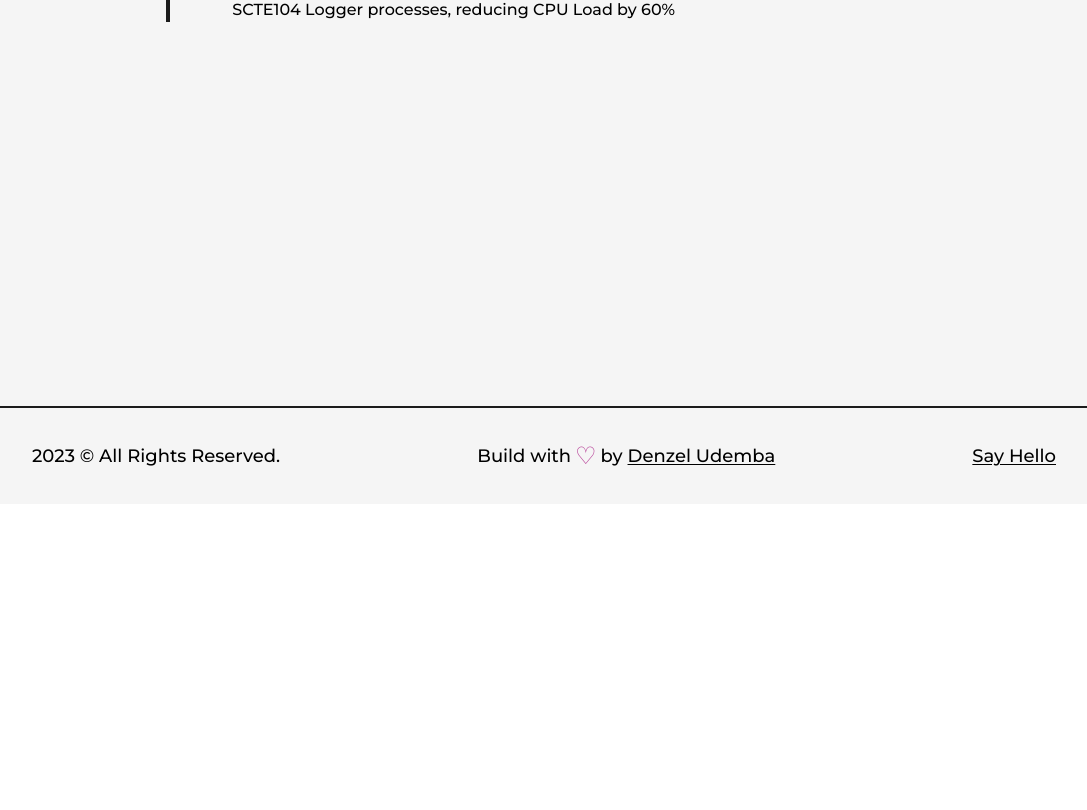
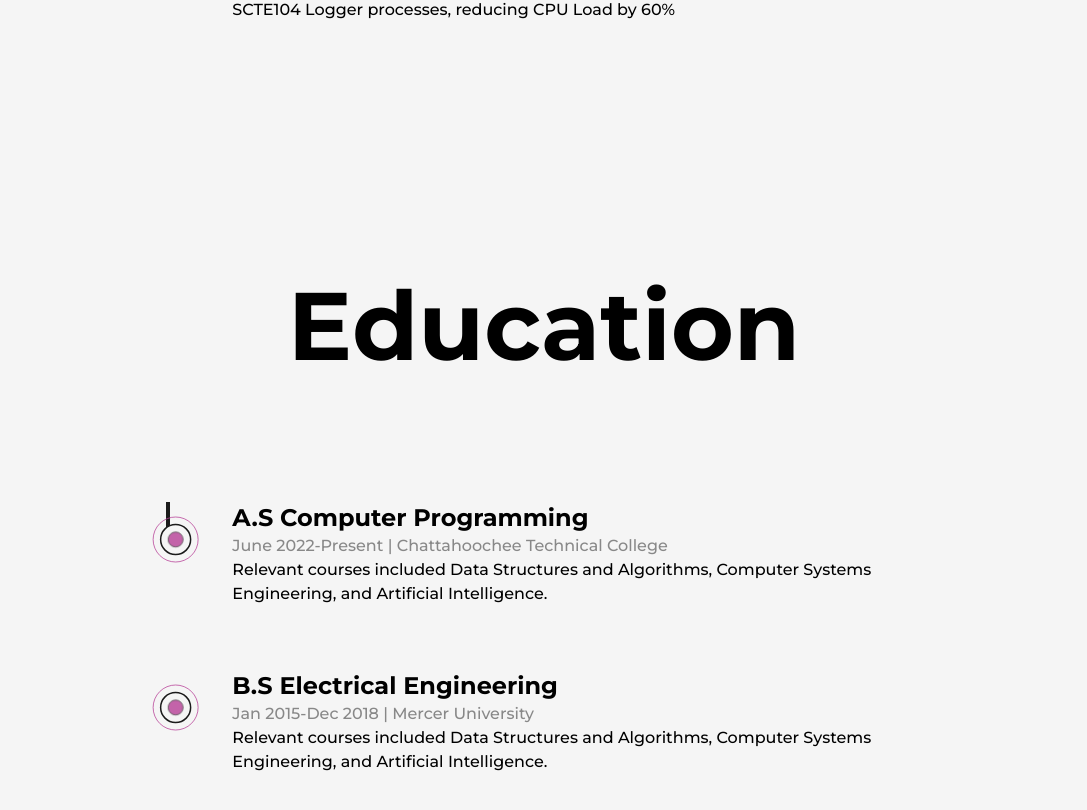
Before and after one commit to Dudi1896/dev-portfolio-nextjs, a Next.js app: page /about in a window 1280 px wide. Shown: the part 3462-4272 px from the top of the page, without its empty margins (96-1183 px from the left). Before the commit the page ends 3966 px from the top, so only its background shows below. Built offline with nearby package versions, Linux system fonts and the light colour scheme.

Commit message:
Exp + Edu

```diff
--- /dev/null
+++ b/src/components/Education.js
@@ -0,0 +1,65 @@
+import { motion ,useScroll } from 'framer-motion'
+import { useRef } from 'react'
+import LiIcon from '@/components/LiIcon'
+
+const Details = ({type, time, place, info}) => {
+        const ref = useRef(null);
+    return (
+    <>
+            <li ref={ref} className=' my-8 first:mt-0 last:mb-0 w-[80%] mx-auto flex flex-col items-center justify-between'>
+                <LiIcon reference={ref} />
+            <motion.div initial={{y:50}} whileInView={{y:0}} transition={{duration:0.5, type:"spring"}}>
+                <h3 className=' capitalize font-bold text-2xl'>
+                    {type}
+                </h3>
+                <span className=' capitalize font-medium text-colors-dark/50'>
+                    {time} | {place}
+                </span>
+                <p className=' font-medium w-full'>
+                    {info}
+                </p>
+            </motion.div>
+        </li>
+        </>
+    )
+}
+
+export const Education = () => {
+    const ref = useRef(null);
+    const { scrollYProgress } = useScroll(
+        {
+            target: ref,
+            offset: ["start end", "center start"]
+        }
+    )
+
+  return (
+    <div className='my-64'>
+        <h2 className='font-bold text-8xl mb-32 w-full text-center'>
+            Education
+        </h2>
+
+        <div ref={ref} className=' w-[80%] mx-auto relative'>
+            <motion.div style={{scaleY: scrollYProgress}} className='absolute left-8 top-0 w-[4px] h-full bg-colors-dark origin-top' />
+            <ul className=' w-full flex flex-col items-start justify-between ml-4'>
+                <Details
+                type='A.S Computer Programming'
+                time='June 2022-Present'
+                place='Chattahoochee Technical College'
+                info="Relevant courses included Data Structures and Algorithms, Computer Systems Engineering, and Artificial
+                Intelligence."
+                />
+
+                <Details
+                type='B.S Electrical Engineering'
+                time='Jan 2015-Dec 2018'
+                place='Mercer University'
+                info="Relevant courses included Data Structures and Algorithms, Computer Systems Engineering, and Artificial
+                Intelligence."
+                />
+
+            </ul>
+        </div>
+    </div>
+  )
+}
--- a/src/components/Experience.js
+++ b/src/components/Experience.js
@@ -1,9 +1,14 @@
+import { motion ,useScroll } from 'framer-motion'
+import { useRef } from 'react'
+import LiIcon from '@/components/LiIcon'
 
 const Details = ({position, company, companyLink, time, address, work}) => {
+        const ref = useRef(null);
     return (
     <>
-            <li className=' my-8 first:mt-0 last:mb-0 w-[80%] mx-auto flex flex-col items-center justify-between'>
-            <div>
+            <li ref={ref} className=' my-8 first:mt-0 last:mb-0 w-[80%] mx-auto flex flex-col items-center justify-between'>
+                <LiIcon reference={ref} />
+            <motion.div initial={{y:50}} whileInView={{y:0}} transition={{duration:0.5, type:"spring"}}>
                 <h3 className=' capitalize font-bold text-2xl'>{position}&nbsp;
                 <a target={'_blank'}
                     href={companyLink}
@@ -16,21 +21,29 @@
                 <p className=' font-medium w-full'>
                     {work}
                 </p>
-            </div>
+            </motion.div>
         </li>
         </>
     )
 }
 
 export const Experience = () => {
+    const ref = useRef(null);
+    const { scrollYProgress } = useScroll(
+        {
+            target: ref,
+            offset: ["start end", "center start"]
+        }
+    )
+
   return (
     <div className='my-64'>
         <h2 className='font-bold text-8xl mb-32 w-full text-center'>
             Experience
         </h2>
 
-        <div className=' w-[80%] mx-auto relative'>
-            <div className='absolute left-8 top-0 w-[4px] h-full bg-colors-dark origin-top' />
+        <div ref={ref} className=' w-[80%] mx-auto relative'>
+            <motion.div style={{scaleY: scrollYProgress}} className='absolute left-8 top-0 w-[4px] h-full bg-colors-dark origin-top' />
             <ul className=' w-full flex flex-col items-start justify-between ml-4'>
                 <Details
                 position='BackEnd Engineer' company='Nikkyzam'
--- /dev/null
+++ b/src/components/LiIcon.js
@@ -0,0 +1,26 @@
+import { motion, useScroll } from 'framer-motion'
+
+const LiIcon = ({reference}) => {
+    const { scrollYProgress } = useScroll(
+        {
+            target: reference,
+            offset: ["center end", "center center"]
+        }
+    )
+
+  return (
+    <figure className='absolute left-0 stroke-colors-dark'>
+        <svg width='75' height='75' viewBox='0 0 100 100'>
+            <circle cx='55.5' cy="50" r="30" className=' stroke-1 stroke-colors-primary fill-none' />
+            <motion.circle cx='55.5' cy="50" r="20" className=' stroke-[2px] fill-colors-light'
+            style={{
+                pathLength: scrollYProgress
+            }}
+            />
+            <circle cx='55.5' cy="50" r="10" className=' animate-pulse stroke-1 fill-colors-primary' />
+        </svg>
+    </figure>
+  )
+}
+
+export default LiIcon
--- a/src/pages/about.js
+++ b/src/pages/about.js
@@ -7,6 +7,7 @@
 import { useEffect, useRef } from 'react';
 import Skills from '@/components/Skills';
 import { Experience } from '@/components/Experience';
+import { Education } from '@/components/Education';
 
 const AnimatedNumbers = ({ value }) => {
   const ref = useRef(null);
@@ -118,6 +119,7 @@
           </div>
           <Skills />
           <Experience />
+          <Education />
         </Layout>
       </main>
     </>
```
